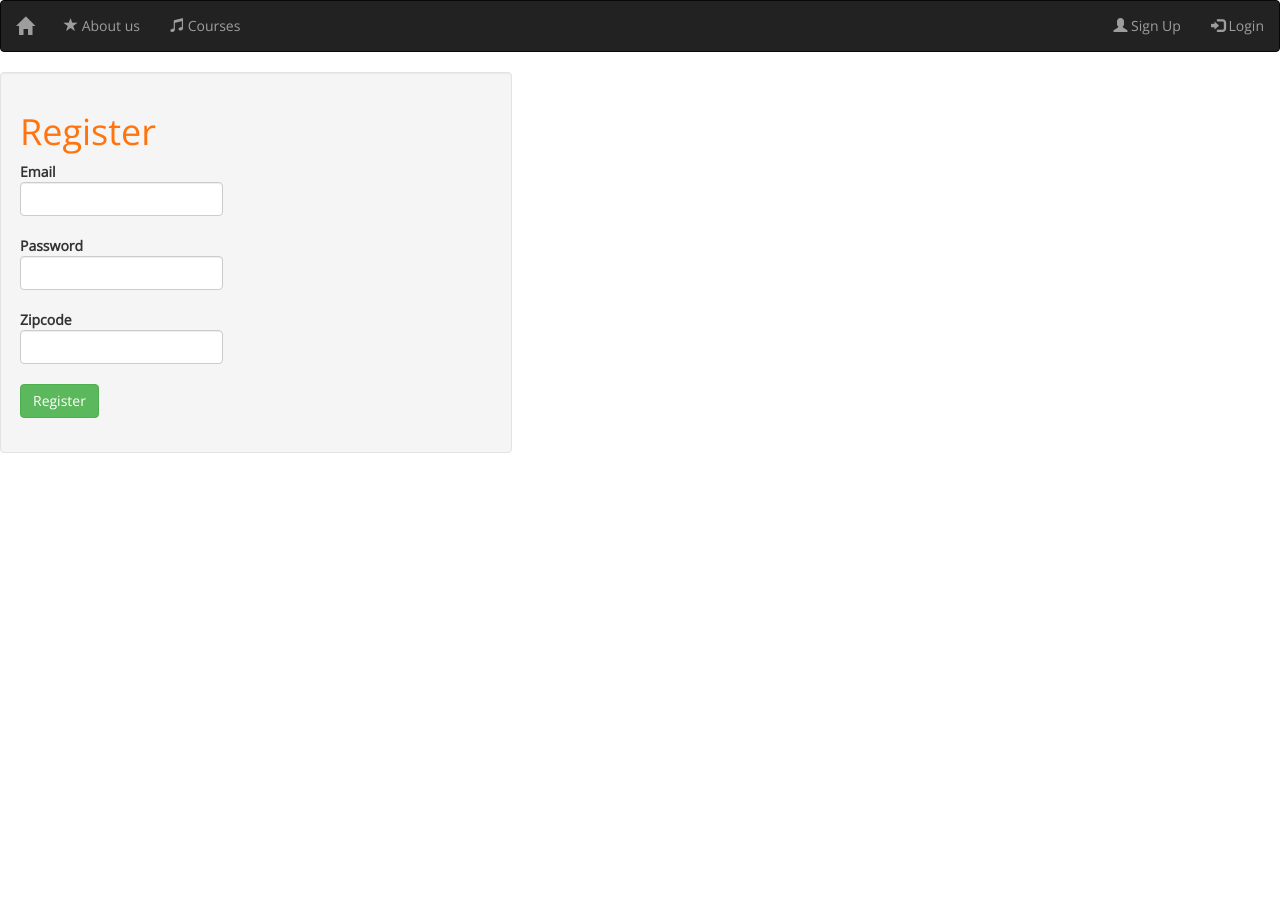
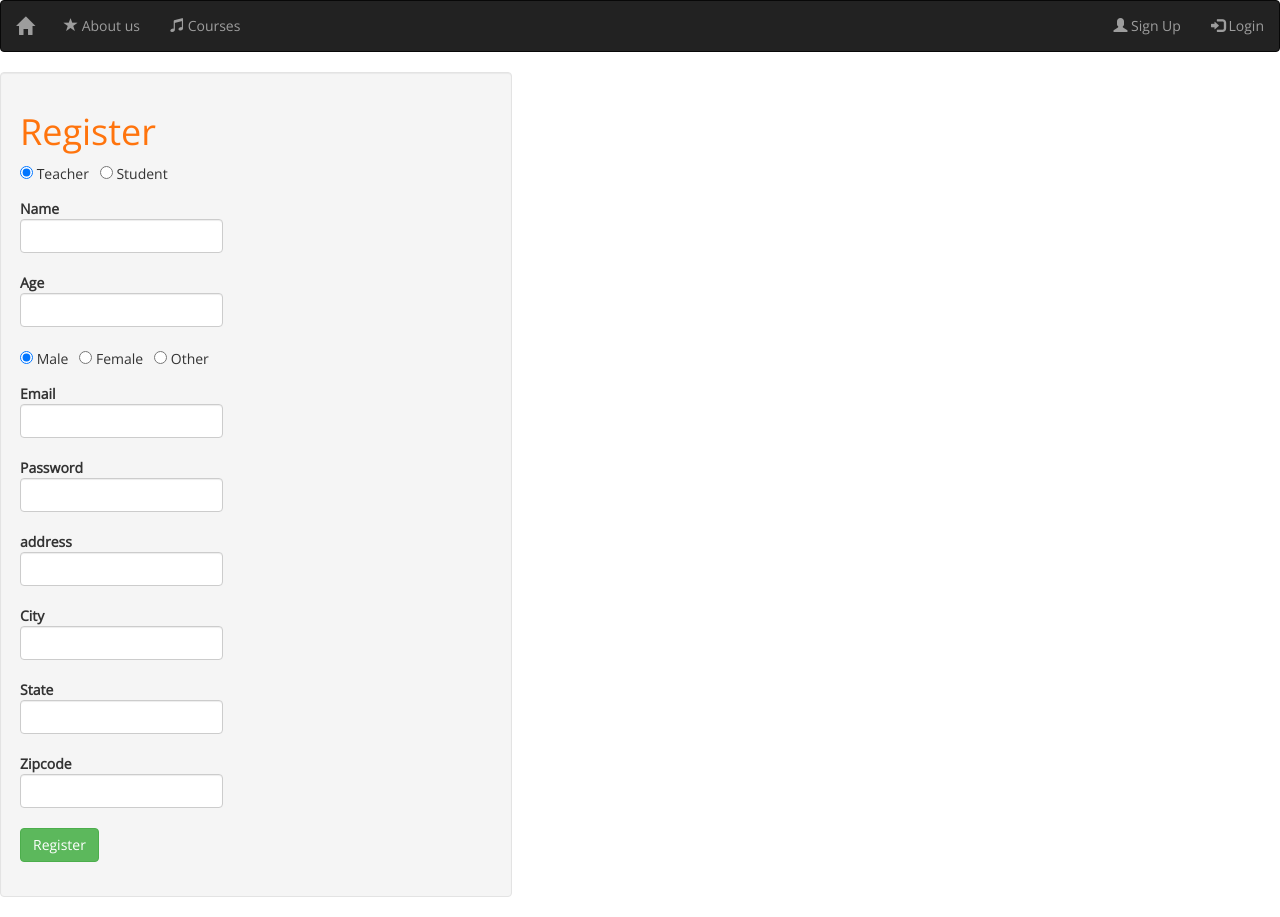
Before and after one commit to MadhuriHB/Music_Academy, a Flask app: page /register in a window 1280 px wide. Before the commit the page ends 453 px from the top, so only its background shows below. Run offline with Flask 2, Linux system fonts and the light colour scheme; parts of the project's set-up code (start-up, migrations or seed data) failed here and were passed over; some libraries are stand-ins or nearby versions.

Commit message:
registration done

```diff
--- a/server.py
+++ b/server.py
@@ -132,7 +132,7 @@ if __name__ == "__main__":
     # that we invoke the DebugToolbarExtension
     # app.debug = True
 
-    connect_to_db(app)
+    # connect_to_db(app)
 
     # Use the DebugToolbar
     # DebugToolbarExtension(app)
--- a/templates/about_us.html
+++ b/templates/about_us.html
@@ -2,7 +2,7 @@
 {%block content%}
 
 
-<h2> This is About us</h2>
+<h2>Coming soon!</h2>
 
 
 
--- a/templates/courses.html
+++ b/templates/courses.html
@@ -2,7 +2,7 @@
 {%block content%}
 
 
-<h2>All about courses!!</h2>
+<h2>Coming soon</h2>
 
 
 
--- a/templates/register_form.html
+++ b/templates/register_form.html
@@ -5,6 +5,28 @@
 
 <form action="/register" method="POST">
 
+    <div class="form-group">
+        <input type="radio" name="role" value="teacher" checked> Teacher &nbsp;
+        <input type="radio" name="role" value="student"> Student<br>
+
+    </div>
+    <div class="form-group">
+        <label>
+            Name
+            <input type="name" name="name" class="form-control">
+        </label>
+    </div>
+    <div class="form-group">
+        <label>
+            Age
+            <input type="age" name="age" class="form-control">
+        </label>
+    </div>
+    <div class="form-group">
+        <input type="radio" name="gender" value="male" checked> Male &nbsp;
+        <input type="radio" name="gender" value="female"> Female &nbsp;
+        <input type="radio" name="gender" value="other"> Other
+    </div>
     <div class="form-group">
         <label>
             Email
@@ -18,6 +40,25 @@
             <input type="password" name="password" class="form-control">
         </label>
     </div>
+    <div class="form-group">
+        <label>
+            address
+            <input type="address" name="address" class="form-control">
+        </label>
+    </div>
+
+    <div class="form-group">
+        <label>
+            City
+            <input type="city" name="city" class="form-control">
+        </label>
+    </div>
+    <div class="form-group">
+        <label>
+            State
+            <input type="state" name="state" class="form-control">
+        </label>
+    </div>
 
     <div class="form-group">
         <label>
@@ -26,6 +67,7 @@
         </label>
     </div>
 
+
     <div class="form-group">
         <input type="submit" value="Register" class="btn btn-success">
     </div>
```
